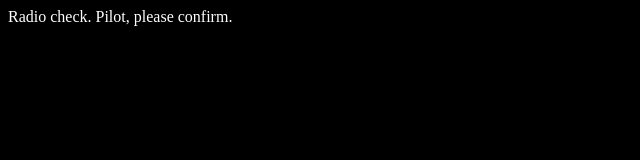
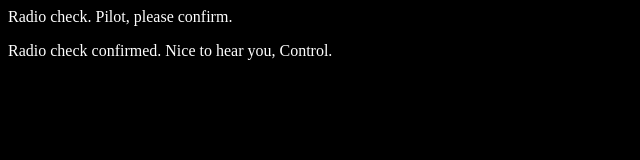
Before and after one commit to SandeepKumar1995/communication-log, a plain HTML site: page index.html in a window 1280 px wide. Shown: the whole page, without its empty margins (0-640 px from the left). Drawn offline with Linux system fonts and the light colour scheme.

Commit message:
Update index.html

```diff
--- a/index.html
+++ b/index.html
@@ -4,5 +4,6 @@
 </head>
 <body>
 <p>Radio check. Pilot, please confirm.</p>
+<p>Radio check confirmed. Nice to hear you, Control.</p>
 </body>
 </html>
```
